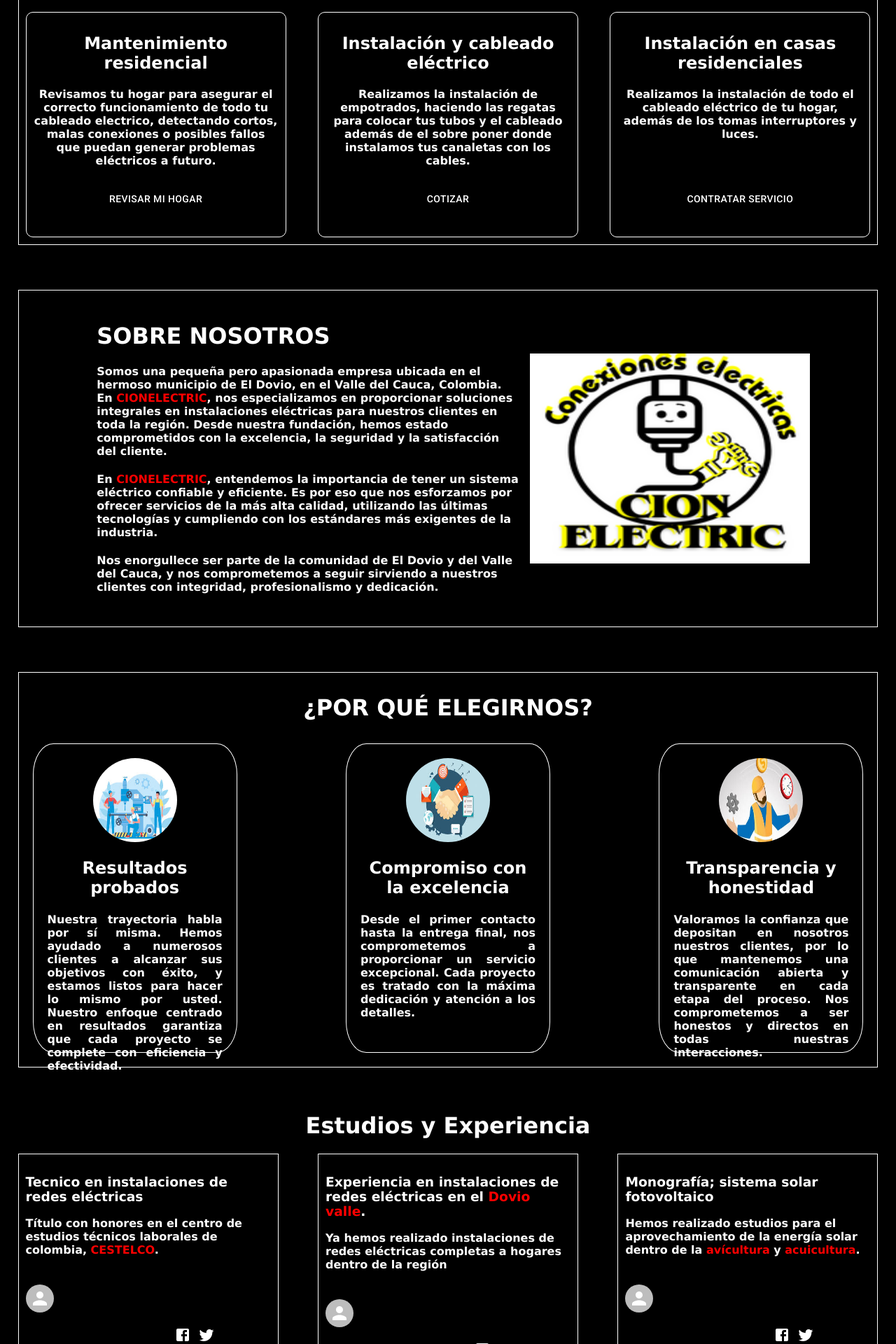
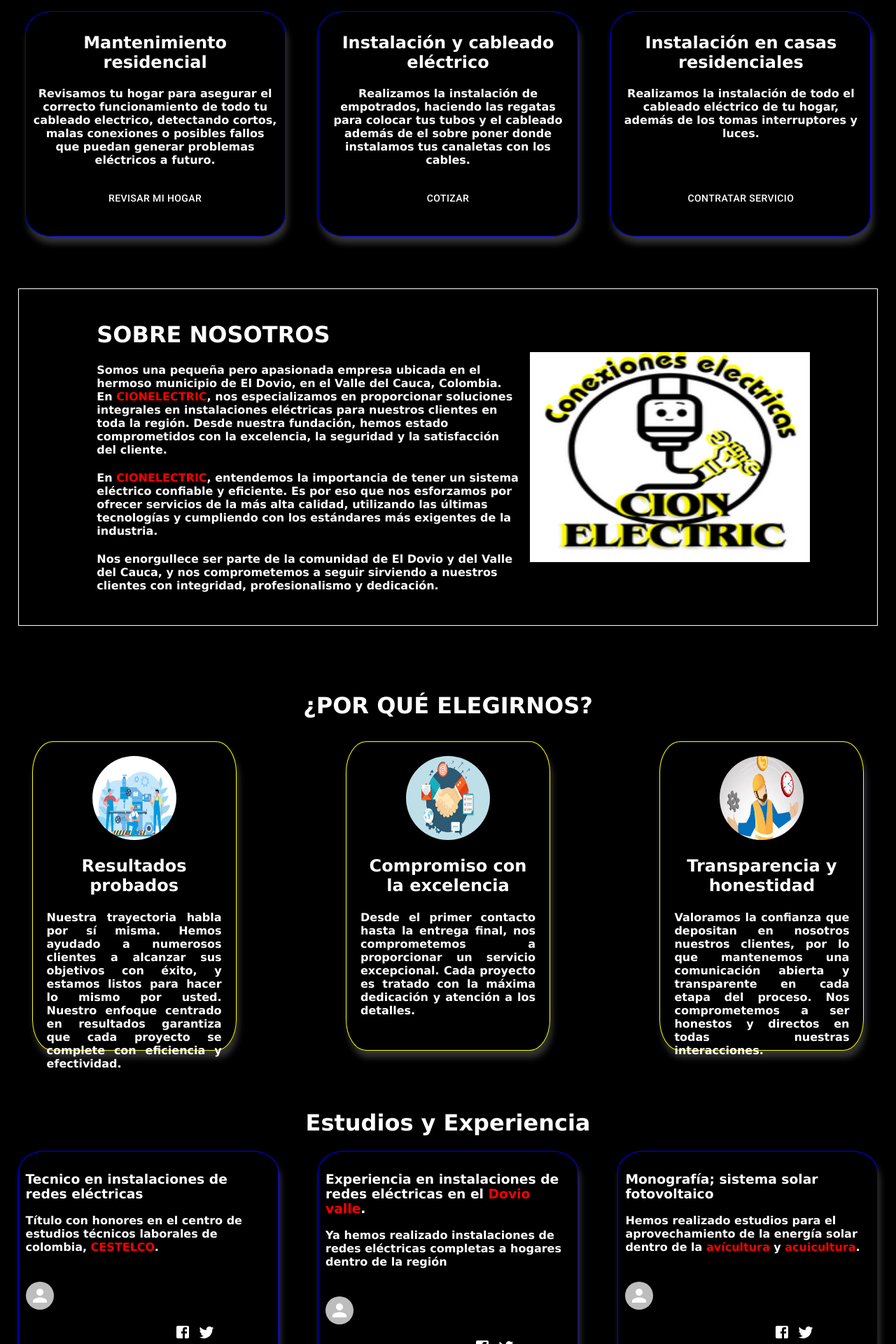
Before and after one commit to ZaliWow/LandingPageCionElectric, a React (Vite) app: page / in a window 1280 px wide. Shown: the part 880-2800 px from the top of the page at 70% size. Built offline with nearby package versions, Linux system fonts and the light colour scheme.

Commit message:
tomorrow js

```diff
--- a/src/App.jsx
+++ b/src/App.jsx
@@ -5,6 +5,7 @@ import { AboutUS } from './components/aboutUs'
 import { WhyPickUs } from './components/pick'
 import { ReviewsComponent } from './components/reviews'
 import { Contact } from './components/contact'
+import { Footer } from './components/footer'
 
 function App() {
 
@@ -16,7 +17,8 @@ function App() {
     <AboutUS></AboutUS>
     <WhyPickUs></WhyPickUs>
     <ReviewsComponent></ReviewsComponent>
-    <Contact></Contact>
+    <Footer></Footer>
+
     </>
   )
 }
--- /dev/null
+++ b/src/components/footer.jsx
@@ -0,0 +1,24 @@
+import "../styles/footer.css"
+import { Facebook } from "@mui/icons-material"
+import { LinkedIn } from "@mui/icons-material"
+import { Twitter } from "@mui/icons-material"
+import { X } from "@mui/icons-material"
+import { GitHub } from "@mui/icons-material"
+
+
+
+export function Footer(params) {
+    return(
+        <div className="body-footer">
+<p>Desing by: William David Morales Pineda || © copyright reserved</p>
+<div className="social-media-dev">
+<Facebook sx={{padding:'10px'}}></Facebook>
+<LinkedIn sx={{padding:'10px'}}></LinkedIn>
+<Twitter sx={{padding:'10px'}}></Twitter>
+<X sx={{padding:'10px'}}></X>
+<GitHub sx={{padding:'10px'}}></GitHub>
+</div>
+        </div>
+    )
+
+}
--- a/src/styles/aboutus.css
+++ b/src/styles/aboutus.css
@@ -9,7 +9,8 @@
     margin-left: 2%;
     height: 100%;
     border: 1px solid white;
-    padding:10px
+    padding:10px;
+
 }
 .aboutUs{
     display: block;
@@ -46,4 +47,9 @@
 
 
     }
+    .body-aboutUs-img img{
+        width: 300px;
+        height: 300px;
+
+    }
 }
--- /dev/null
+++ b/src/styles/footer.css
@@ -0,0 +1,15 @@
+.body-footer{
+    display: flex;
+    flex-direction: column;
+    margin-top: 10%;
+    border-top: 1px solid white;
+    align-items: start;
+    padding: 10px;
+    height: 20vw;
+}
+.social-media-dev{
+    display: flex;
+
+    width: 100%;
+justify-content: end;
+}
--- a/src/styles/pick.css
+++ b/src/styles/pick.css
@@ -5,7 +5,7 @@
     margin-right: 2%;
     margin-left: 2%;
     height: 100%;
-    border: 1px solid white;
+
     padding:10px
 
 }
@@ -22,8 +22,8 @@ width: 250px;
 height: 400px;
 margin: 10px;
 padding :20px;
-
-border: 1px solid white;
+box-shadow: 3px 10px 10px rgba(255, 255, 255, 0.2);
+border: 1px solid yellow;
 padding:20px;
 border-radius: 10%;
 
--- a/src/styles/promise.css
+++ b/src/styles/promise.css
@@ -8,6 +8,7 @@
     height: 100%;
     background-image: url("images/fondo.jpg");
     background-size: cover;
+    background-position: center;
     padding:10px
 }
 .boddy h1{
--- a/src/styles/reviews.css
+++ b/src/styles/reviews.css
@@ -20,8 +20,10 @@ padding: 10px;
 display: block;
 width: 350px;
 height: 280px;
-border: 1px solid white;
-padding:10px
+border: 1px solid blue;
+padding:10px;
+border-radius: 10%;
+box-shadow: 3px 10px 10px rgba(255, 255, 255, 0.2);
 }
 .review{
     text-align: start;
--- a/src/styles/services.css
+++ b/src/styles/services.css
@@ -5,7 +5,7 @@
     margin-right: 2%;
     margin-left: 2%;
     height: 100%;
-    border: 1px solid white;
+
     padding:10px
 
 }
@@ -16,13 +16,16 @@
     flex-wrap:wrap ;
     width: 100%;
     height: 100%;
+
 }
 .service{
-    border: 1px solid white;
+    border: 1px solid blue;
     width: 350px;
     height: 300px;
     padding:10px;
     border-radius: 10px;
+    border-radius: 10%;
+    box-shadow: 3px 10px 10px rgba(255, 255, 255, 0.2);
 
 }
 .services h4{
```
